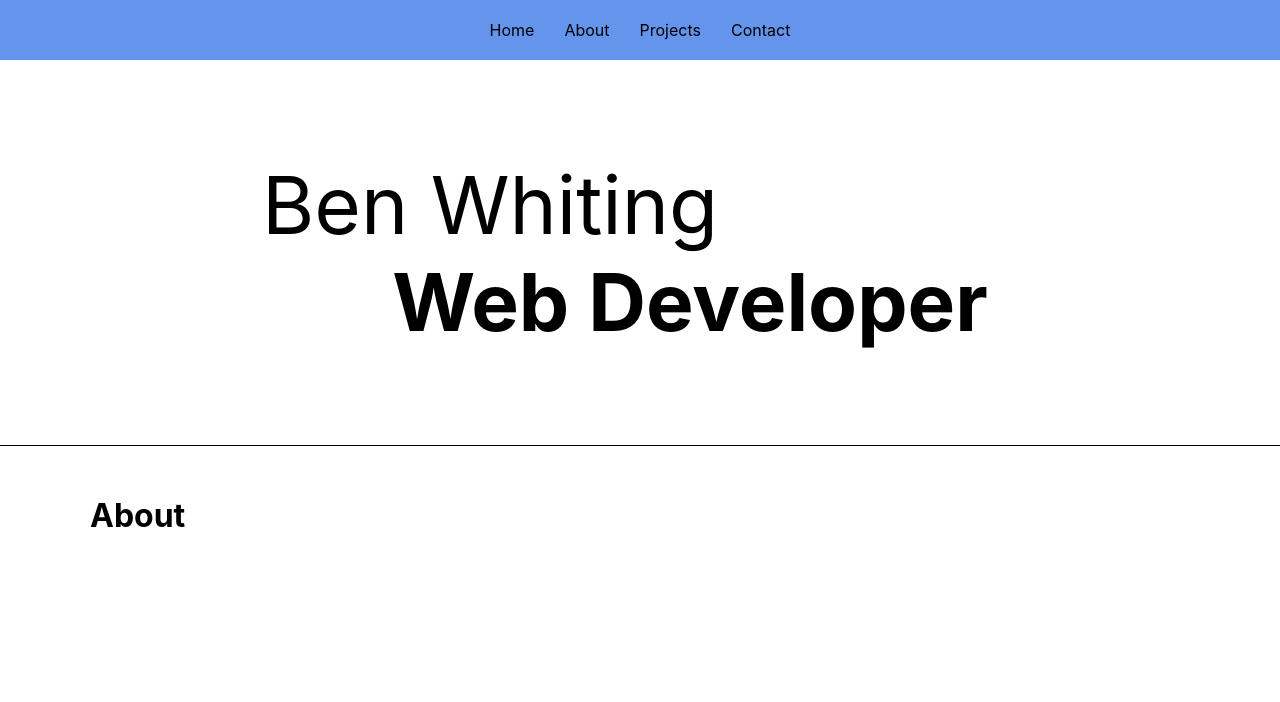
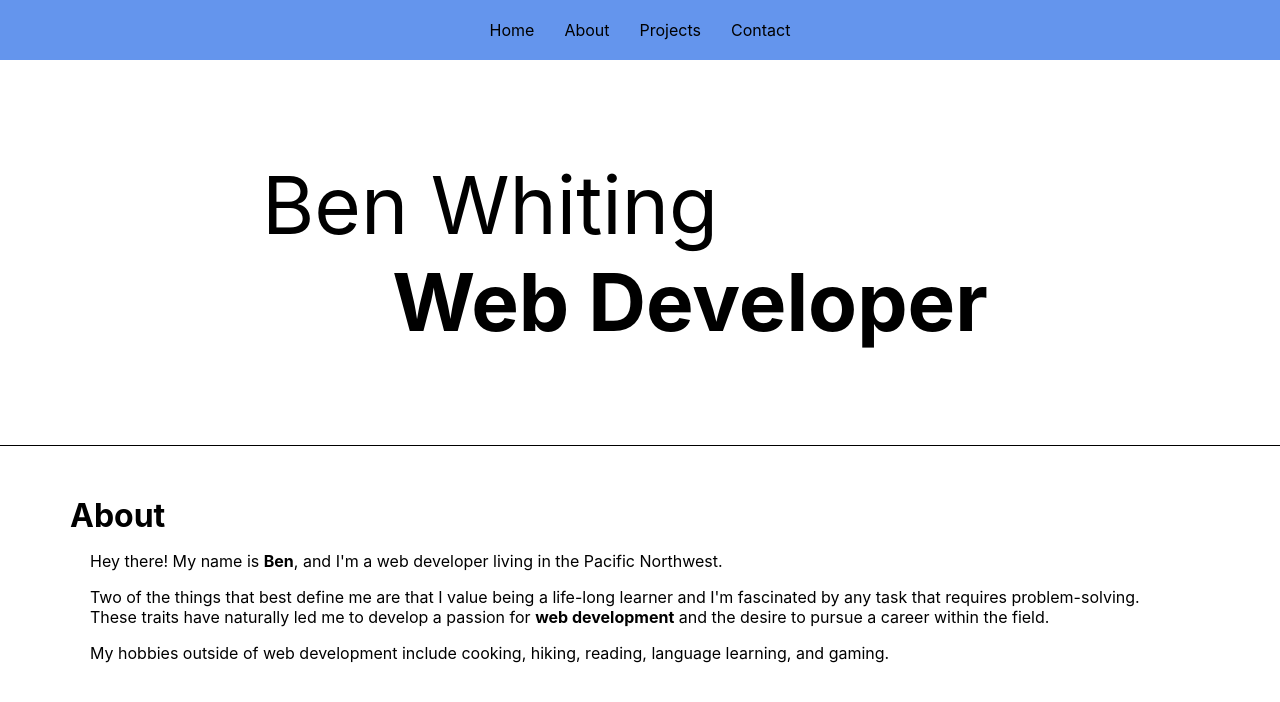
Before and after one commit to benzelcurry/portfolio, a React (Create React App) app: page / in a window 1280 px wide. Shown: the top 702 px of the page. Built offline with nearby package versions, Linux system fonts and the light colour scheme.

Commit message:
Add text to about section

```diff
--- a/src/components/About.js
+++ b/src/components/About.js
@@ -6,6 +6,16 @@ const About = () => {
   return (
     <div className="about-container">
       <h2 className="about-title">About</h2>
+      <div className="about-section">
+        <p>Hey there! My name is <span className='bold'>Ben</span>, and I'm a web developer
+        living in the Pacific Northwest.</p>
+        <p>Two of the things that best define me are that I value being a life-long learner
+        and I'm fascinated by any task that requires problem-solving. These traits have naturally
+        led me to develop a passion for <span className='bold'>web development</span> and the
+        desire to pursue a career within the field.</p>
+        <p>My hobbies outside of web development include cooking, hiking, reading, language learning,
+        and gaming.</p>
+      </div>
     </div>
   );
 };
--- a/src/stylesheets/About.css
+++ b/src/stylesheets/About.css
@@ -6,4 +6,9 @@
   font-size: 2rem;
   font-weight: bold;
   margin: 0px;
+  margin-left: -20px;
 }
+
+.bold {
+  font-weight: bold;
+}
```
